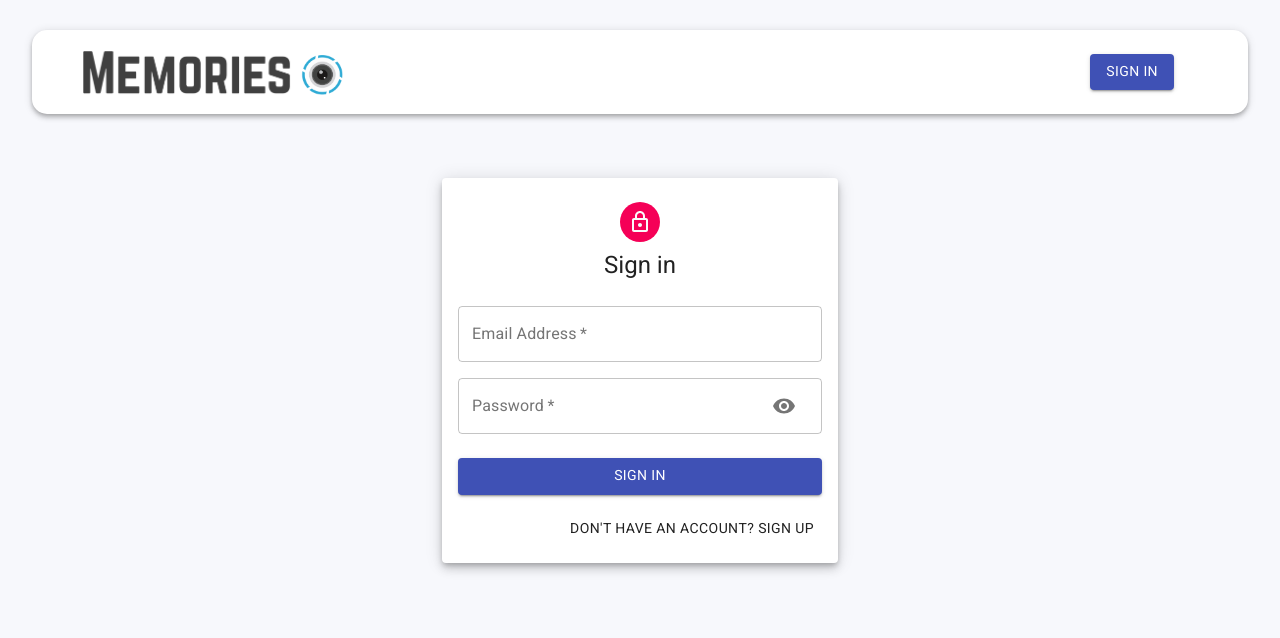
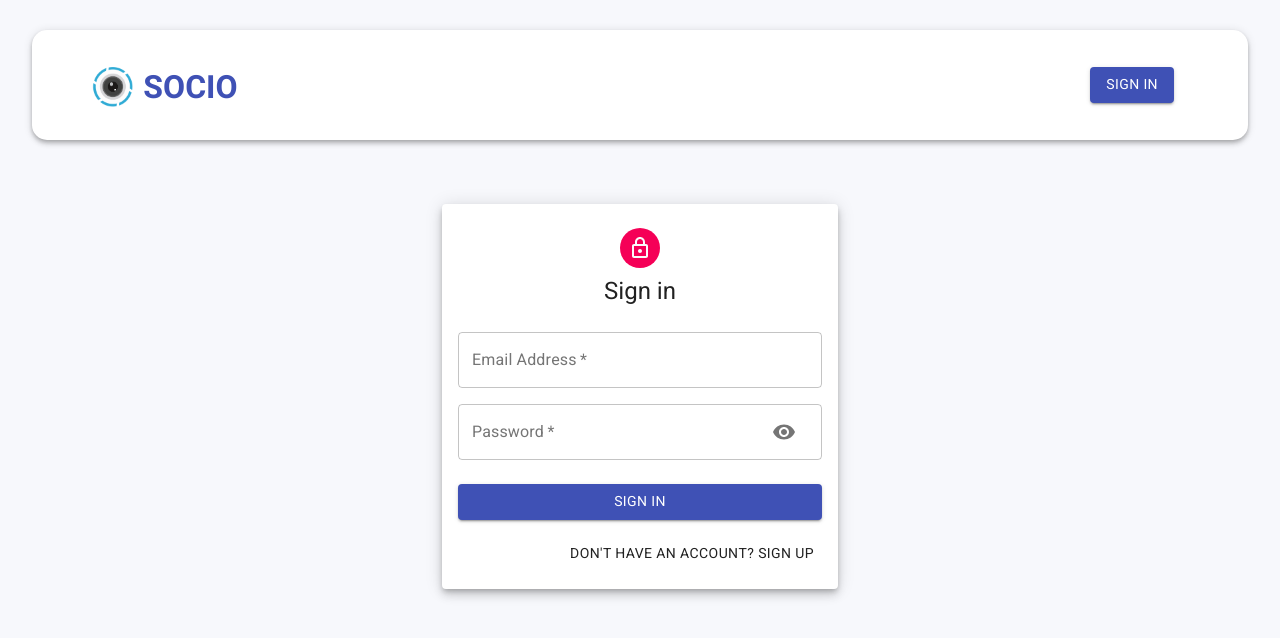
Before and after one commit to Dipesh107/Memories-frontend, a React (Create React App) app: page /auth in a window 1280 px wide. Shown: the top 638 px of the page. Built offline with nearby package versions, Linux system fonts and the light colour scheme.

Commit message:
changes in logo.

```diff
--- a/src/components/Navbar/Navbar.js
+++ b/src/components/Navbar/Navbar.js
@@ -1,16 +1,15 @@
-import React, { useState, useEffect } from 'react';
-import { AppBar, Typography, Toolbar, Avatar, Button } from '@material-ui/core';
-import { Link, useHistory, useLocation } from 'react-router-dom';
-import { useDispatch } from 'react-redux';
-import decode from 'jwt-decode';
+import React, { useState, useEffect } from "react";
+import { AppBar, Typography, Toolbar, Avatar, Button } from "@material-ui/core";
+import { Link, useHistory, useLocation } from "react-router-dom";
+import { useDispatch } from "react-redux";
+import decode from "jwt-decode";
 
-import memoriesLogo from '../../images/memoriesLogo.png';
-import memoriesText from '../../images/memoriesText.png';
-import * as actionType from '../../constants/actionTypes';
-import useStyles from './styles';
+import memoriesLogo from "../../images/memoriesLogo.png";
+import * as actionType from "../../constants/actionTypes";
+import useStyles from "./styles";
 
 const Navbar = () => {
-  const [user, setUser] = useState(JSON.parse(localStorage.getItem('profile')));
+  const [user, setUser] = useState(JSON.parse(localStorage.getItem("profile")));
   const dispatch = useDispatch();
   const location = useLocation();
   const history = useHistory();
@@ -19,7 +18,7 @@ const Navbar = () => {
   const logout = () => {
     dispatch({ type: actionType.LOGOUT });
 
-    history.push('/auth');
+    history.push("/auth");
 
     setUser(null);
   };
@@ -33,24 +32,63 @@ const Navbar = () => {
       if (decodedToken.exp * 1000 < new Date().getTime()) logout();
     }
 
-    setUser(JSON.parse(localStorage.getItem('profile')));
+    setUser(JSON.parse(localStorage.getItem("profile")));
   }, [location]);
 
   return (
     <AppBar className={classes.appBar} position="static" color="inherit">
-      <Link to="/" className={classes.brandContainer}>
-        <img component={Link} to="/" src={memoriesText} alt="icon" height="45px" />
-        <img className={classes.image} src={memoriesLogo} alt="icon" height="40px" />
+      <Link
+        to="/"
+        className={classes.brandContainer}
+        style={{ textDecoration: "none" }}
+      >
+        <img
+          className={classes.image}
+          src={memoriesLogo}
+          alt="icon"
+          height="40px"
+        />
+        <h1
+          style={{
+            color: "#3f51b5",
+            marginLeft: "10px",
+            transform: "translateY(3px)",
+          }}
+        >
+          SOCIO
+        </h1>
       </Link>
       <Toolbar className={classes.toolbar}>
         {user?.result ? (
           <div className={classes.profile}>
-            <Avatar className={classes.purple} alt={user?.result.name} src={user?.result.imageUrl}>{user?.result.name.charAt(0)}</Avatar>
-            <Typography className={classes.userName} variant="h6">{user?.result.name}</Typography>
-            <Button variant="contained" className={classes.logout} color="secondary" onClick={logout}>Logout</Button>
+            <Avatar
+              className={classes.purple}
+              alt={user?.result.name}
+              src={user?.result.imageUrl}
+            >
+              {user?.result.name.charAt(0)}
+            </Avatar>
+            <Typography className={classes.userName} variant="h6">
+              {user?.result.name}
+            </Typography>
+            <Button
+              variant="contained"
+              className={classes.logout}
+              color="secondary"
+              onClick={logout}
+            >
+              Logout
+            </Button>
           </div>
         ) : (
-          <Button component={Link} to="/auth" variant="contained" color="primary">Sign In</Button>
+          <Button
+            component={Link}
+            to="/auth"
+            variant="contained"
+            color="primary"
+          >
+            Sign In
+          </Button>
         )}
       </Toolbar>
     </AppBar>
```
Also changed, not shown: src/images/socioText.png (added).
